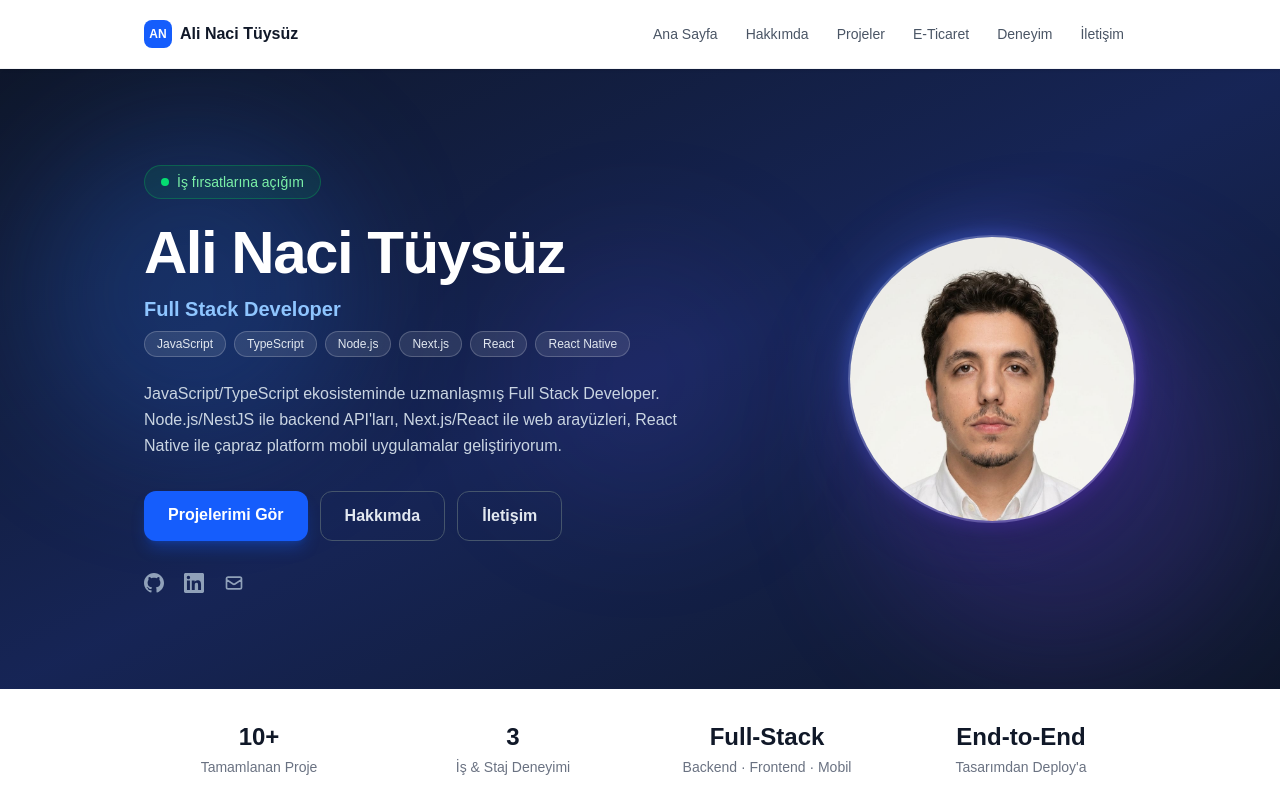
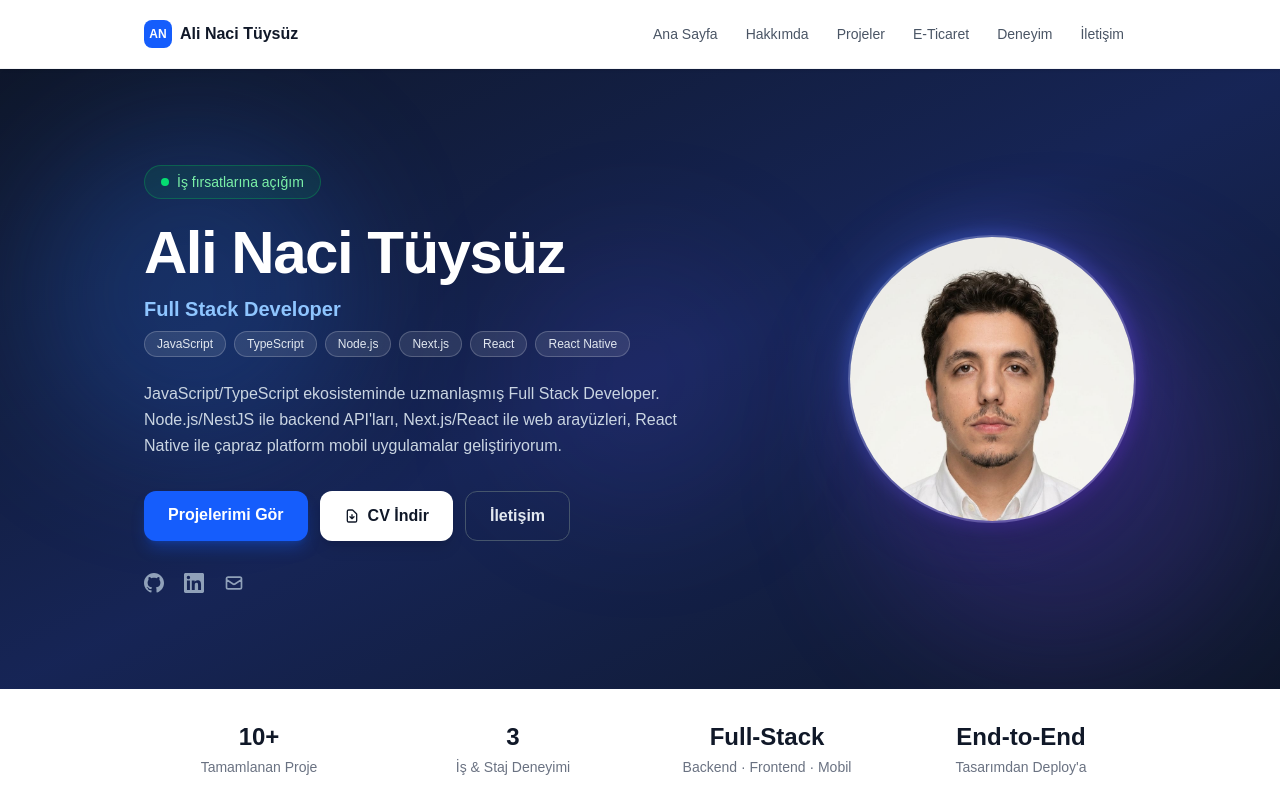
Before and after one commit to ali006834/portfolyo, a Next.js app: page / in a window 1280 px wide. Shown: the top 800 px of the page. Built offline with nearby package versions, Linux system fonts and the light colour scheme.

Commit message:
CV İndir butonu ve PDF eklendi
Co-Authored-By: Ali Naci Tüysüz <yguclu017@gmail.com>

```diff
--- a/app/page.tsx
+++ b/app/page.tsx
@@ -134,12 +134,16 @@ export default function Home() {
                 >
                   Projelerimi Gör
                 </Link>
-                <Link
-                  href="/hakkimda"
-                  className="border border-slate-600 text-slate-200 px-6 py-3 rounded-xl font-semibold hover:bg-white/10 transition-colors"
+                <a
+                  href="/Ali_Naci_Tuysuz_CV.pdf"
+                  download="Ali_Naci_Tuysuz_CV.pdf"
+                  className="flex items-center gap-2 bg-white text-gray-900 px-6 py-3 rounded-xl font-semibold hover:bg-gray-100 transition-colors shadow-lg"
                 >
-                  Hakkımda
-                </Link>
+                  <svg className="w-4 h-4" fill="none" stroke="currentColor" viewBox="0 0 24 24">
+                    <path strokeLinecap="round" strokeLinejoin="round" strokeWidth={2} d="M12 10v6m0 0l-3-3m3 3l3-3m2 8H7a2 2 0 01-2-2V5a2 2 0 012-2h5.586a1 1 0 01.707.293l5.414 5.414a1 1 0 01.293.707V19a2 2 0 01-2 2z" />
+                  </svg>
+                  CV İndir
+                </a>
                 <Link
                   href="/iletisim"
                   className="border border-slate-600 text-slate-200 px-6 py-3 rounded-xl font-semibold hover:bg-white/10 transition-colors"
```
Also changed, not shown: 1 other file (tests, documents, lock files or other folders).
